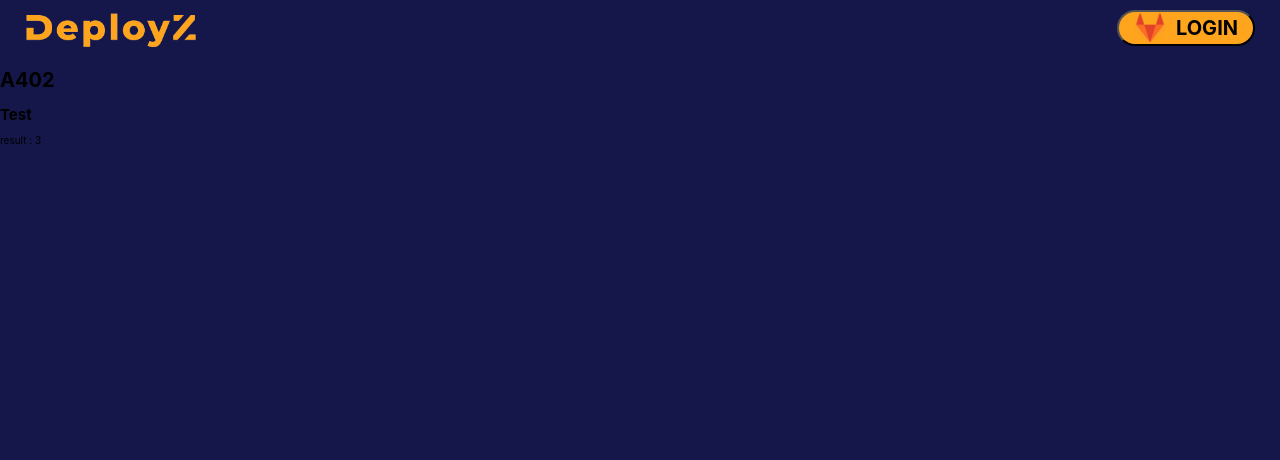
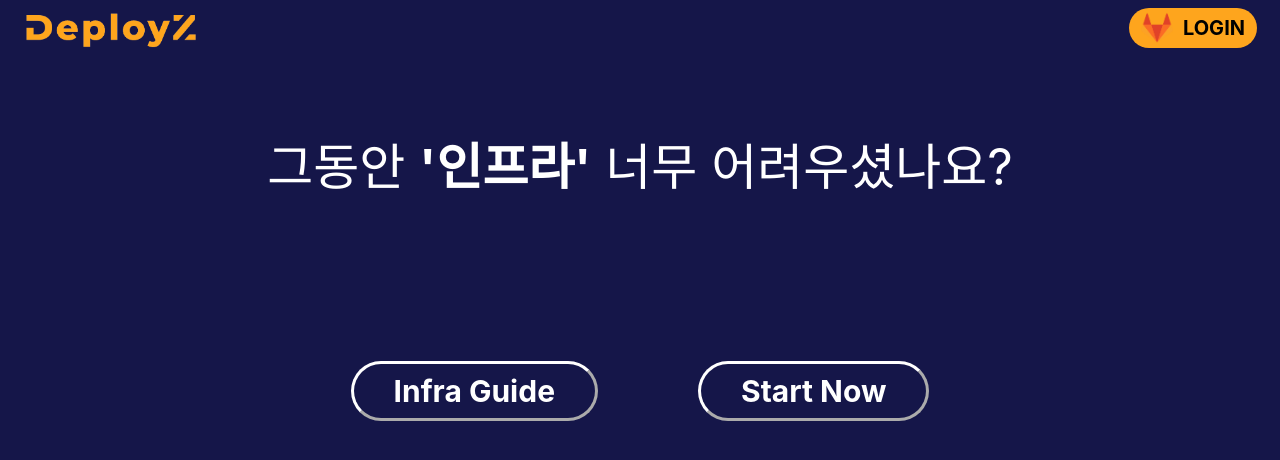
Before and after one commit to 2kjin/DeployZ, a React (Vite) app in the folder frontend/: page / in a window 1280 px wide. Shown: the top 460 px of the page. Built offline with nearby package versions, Linux system fonts and the light colour scheme.

Commit message:
✨ feat : landing & modal 설계

```diff
--- a/frontend/src/components/common/Header.tsx
+++ b/frontend/src/components/common/Header.tsx
@@ -31,8 +31,9 @@ const Loginbtn = styled.button`
   align-items: center;
   background-color: ${theme.colors.secondary};
   border-radius: 3rem;
-  padding: 1.5rem;
-  margin: 1rem;
+  border: none;
+  padding: 1.5vh;
+  margin: 1vh;
   font-size: 2rem;
   font-weight: bold;
 `;
--- /dev/null
+++ b/frontend/src/components/modal/InfraGuideModal.tsx
@@ -0,0 +1,149 @@
+import styled from "styled-components";
+import { theme } from "@/styles/theme"
+import * as React from 'react';
+import Box from '@mui/material/Box';
+import Stepper from '@mui/material/Stepper';
+import Step from '@mui/material/Step';
+import StepLabel from '@mui/material/StepLabel';
+import StepContent from '@mui/material/StepContent';
+import Button from '@mui/material/Button';
+import Paper from '@mui/material/Paper';
+import Typography from '@mui/material/Typography';
+
+const steps = [
+  {
+    label: '1. EC2 인스턴스 생성 및 설정',
+    description: `AWS에서 적절한 AMI와 인스턴스 유형을 선택하여 EC2 인스턴스를 생성하고, 보안 그룹 및 SSH 키를 설정합니다.`,
+  },
+  {
+    label: 'Create an ad group',
+    description:
+      'An ad group contains one or more ads which target a shared set of keywords.',
+  },
+  {
+    label: 'Create an ad',
+    description: `Try out different ad text to see what brings in the most customers,
+              and learn how to enhance your ads using features like ad extensions.
+              If you run into any problems with your ads, find out how to tell if
+              they're running and how to resolve approval issues.`,
+  },
+];
+
+export default function InfraGuideModal() {
+  const [activeStep, setActiveStep] = React.useState(0);
+
+  const handleNext = () => {
+    setActiveStep((prevActiveStep) => prevActiveStep + 1);
+  };
+
+  const handleBack = () => {
+    setActiveStep((prevActiveStep) => prevActiveStep - 1);
+  };
+
+  const handleReset = () => {
+    setActiveStep(0);
+  };
+  return (
+    <>
+    <ModalContainer>
+        {/* <div className="left-container">
+
+        </div>
+        <div className="mid-container">
+
+        </div>
+        <div className="right-container">
+
+        </div> */}
+        <Box sx={{ maxWidth: 400 }}>
+      <Stepper activeStep={activeStep} orientation="vertical">
+        {steps.map((step, index) => (
+          <Step key={step.label}>
+            <StepLabel
+              optional={
+                index === 2 ? (
+                  <Typography variant="caption">Last step</Typography>
+                ) : null
+              }
+            >
+              {step.label}
+            </StepLabel>
+            <StepContent>
+              <Typography>{step.description}</Typography>
+              <Box sx={{ mb: 2 }}>
+                <div>
+                  <Button
+                    variant="contained"
+                    onClick={handleNext}
+                    sx={{ mt: 1, mr: 1 }}
+                  >
+                    {index === steps.length - 1 ? 'Finish' : 'Continue'}
+                  </Button>
+                  <Button
+                    disabled={index === 0}
+                    onClick={handleBack}
+                    sx={{ mt: 1, mr: 1 }}
+                  >
+                    Back
+                  </Button>
+                </div>
+              </Box>
+            </StepContent>
+          </Step>
+        ))}
+      </Stepper>
+      {activeStep === steps.length && (
+        <Paper square elevation={0} sx={{ p: 3 }}>
+          <Typography>All steps completed - you&apos;re finished</Typography>
+          <Button onClick={handleReset} sx={{ mt: 1, mr: 1 }}>
+            Reset
+          </Button>
+        </Paper>
+      )}
+    </Box>
+    </ModalContainer>
+    </>
+  )
+}
+
+const ModalContainer = styled.div`
+  position: absolute;
+  top: 50%;
+  left: 50%;
+  transform: translate(-50%, -50%);
+  width: 70vw;
+  height: 85vh;
+  border: none;
+  box-shadow: 0 2px 4px, 0px 1px 2px inset;
+  border-radius: 4vh;
+  padding : auto;
+  display: flex;
+  align-items: center;
+  justify-content : center;
+  background : ${theme.colors.container};
+  color : ${theme.colors.primary};
+  overflow : auto;
+  .left-container {
+    height: 100%;
+    width: 49.5%;
+    display: flex;
+    justify-content: center;
+    align-items: center;
+  }
+  .mid-container {
+    height: 100%;
+    width: 1%;
+    display: flex;
+    justify-content: center;
+    align-items: center;
+    border-left : thick solid ${theme.colors.primary};
+
+  }
+  .right-container {
+    height: 100%;
+    width: 49.5%;
+    display: flex;
+    justify-content: center;
+    align-items: center;
+  }
+`
--- a/frontend/src/pages/AppPage.tsx
+++ b/frontend/src/pages/AppPage.tsx
@@ -1,6 +1,7 @@
 import { useState } from "react";
 import styled from "styled-components";
 import Header from "@components/common/Header";
+import LandingPage from "./LandingPage";
 
 function App() {
   const [test, setTest] = useState("Test");
@@ -11,9 +12,7 @@ function App() {
   return (
     <>
       <Header/>
-      <h1>A402</h1>
-      <h2>{test}</h2>
-      <div>result : {tempFunc(1, 2)}</div>
+      <LandingPage/>
     </>
   );
 }
--- /dev/null
+++ b/frontend/src/pages/LandingPage.tsx
@@ -0,0 +1,85 @@
+import { useState, useEffect } from 'react';
+import styled from "styled-components";
+import { theme } from "@/styles/theme"
+import Modal from '@mui/material/Modal';
+import InfraGuideModal from '@components/modal/InfraGuideModal';
+
+export default function LandingPage() {
+  const [open, setOpen] = useState(false);
+  const handleOpen = () => setOpen(true);
+  const handleClose = () => setOpen(false);
+
+  return (
+  <Container>
+    <div className="top-container">
+      <Title>그동안 <b>'인프라'</b> 너무 어려우셨나요?</Title>
+    </div>
+    <div className="mid-container">
+      <Guidebtn onClick={handleOpen}>Infra Guide</Guidebtn>
+      <Modal
+      open={open}
+      onClose={handleClose}
+      >
+      <InfraGuideModal
+      // handleClose = {handleClose}
+      />
+      </Modal>
+      <Guidebtn>Start Now</Guidebtn>
+    </div>
+    <div className="bottom-container">
+
+    </div>
+  </Container>
+  )
+}
+
+const Container = styled.div`
+  display : flex;
+  flex-direction: column;
+  justify-content: center;
+  height : 93vh;
+  width : 100vw;
+  background-color : ${theme.colors.primary};
+  .top-container {
+    height: 30%;
+    width: 100%;
+    display: flex;
+    justify-content: center;
+    align-items: center;
+  }
+  .mid-container {
+    height: 30%;
+    width: 100%;
+    display: flex;
+    justify-content: center;
+    align-items: center;
+
+  }
+  .bottom-container {
+    height: 40%;
+    width: 100%;
+    display: flex;
+    justify-content: center;
+    align-items: center;
+  }
+`
+const Title = styled.div`
+  color: ${theme.colors.white};
+  font-size: 5rem;
+`
+const Guidebtn = styled.button`
+  background: none;
+  border-radius: 15rem;
+  border-color: ${theme.colors.white};
+  color: ${theme.colors.white};
+  padding: 1rem 4rem;
+  font-size: 3rem;
+  margin: 5rem;
+  font-weight: 700;
+  border-width: 0.3rem;
+  :hover {
+    background: ${theme.colors.white};
+    border-color: ${theme.colors.white};
+    color: ${theme.colors.primary};
+  }
+`
```
Also changed, not shown: frontend/src/components/landing/Position.tsx (added, +49 -0 lines).
